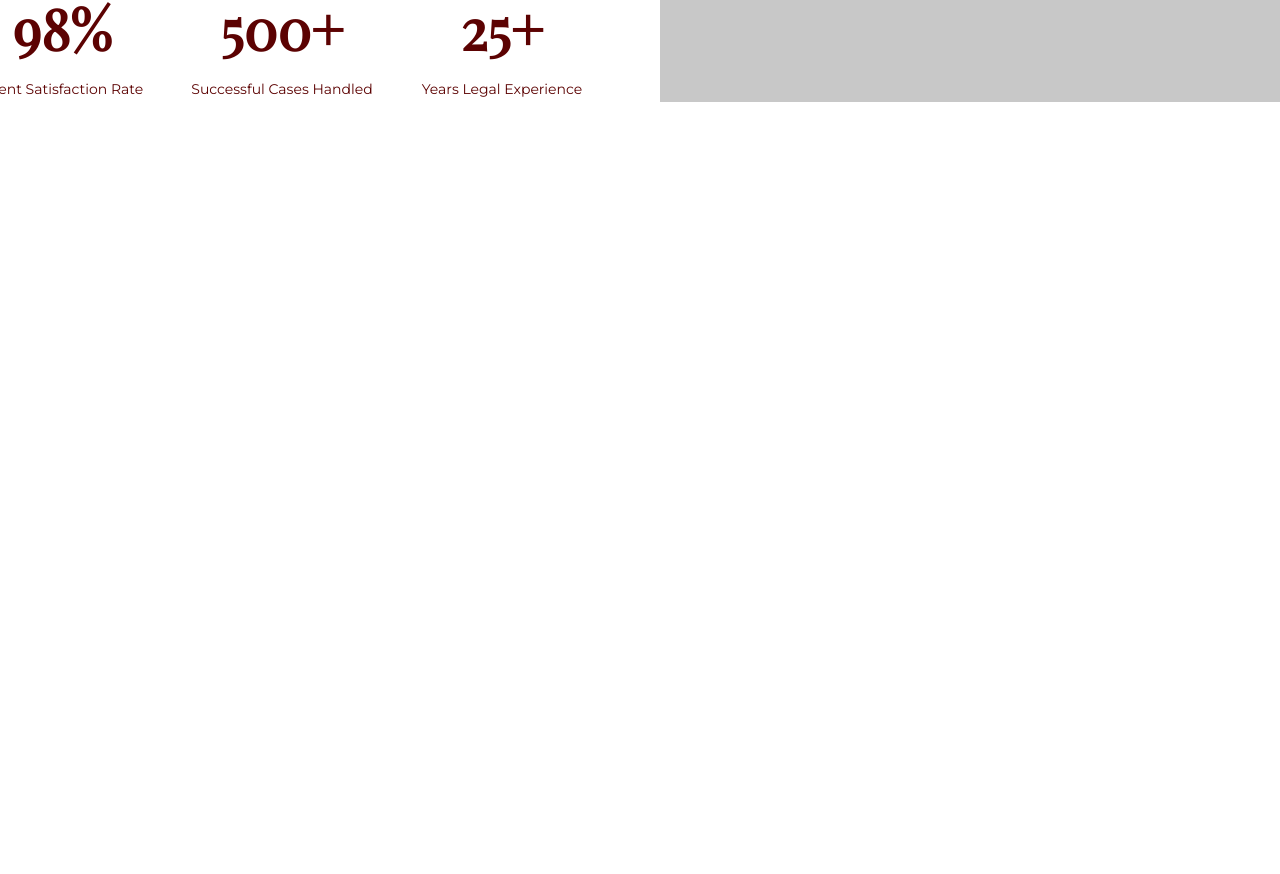
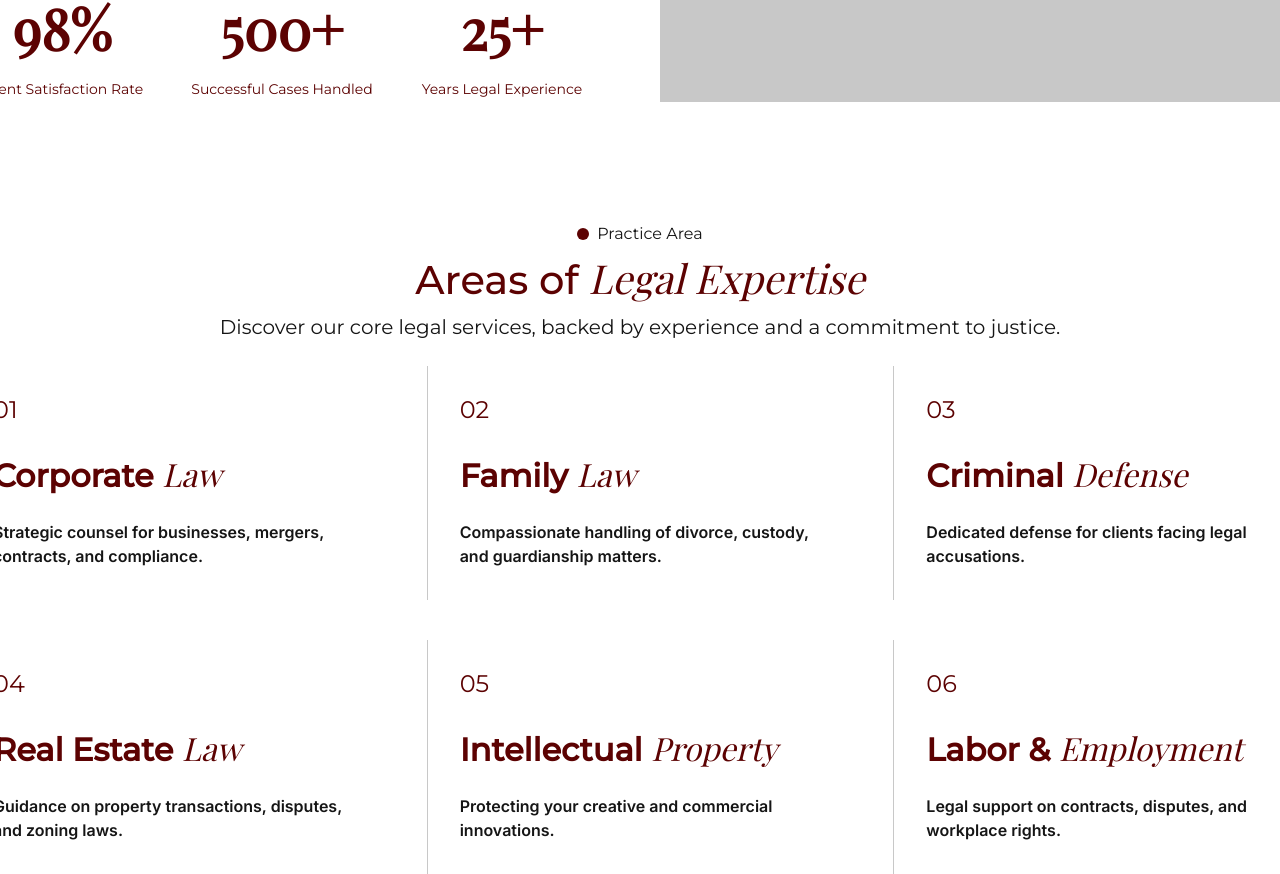
Before and after one commit to YuliaSilk/test-task, a Next.js app: page / in a window 1280 px wide. Shown: the part 783-1657 px from the top of the page. Before the commit the page ends 885 px from the top, so only its background shows below. Built offline with nearby package versions, Linux system fonts and the light colour scheme.

Commit message:
add legal expertise section

```diff
--- a/app/components/home/Hero.tsx
+++ b/app/components/home/Hero.tsx
@@ -11,7 +11,7 @@ const STATS = [
 
 export default function Hero() {
  return (
-  <section className="container-custom grid grid-cols-2 gap-10  mt-29.5">
+  <section className="container-custom grid grid-cols-2 gap-10  mt-29.5 pb-10">
    <div className="w-full pt-20">
     <div className="mb-29.25">
      <div className="h-7  w-fit bg-light flex items-center gap-2 mb-6 px-2  ">
--- /dev/null
+++ b/app/components/home/LegalExpertiseSection.tsx
@@ -0,0 +1,47 @@
+import {areas} from "@/app/constants/practiceAreas";
+
+const LegalExpertise = () => {
+ return (
+  <section className="container-custom pt-20">
+   <div className="flex flex-col items-center justify-center gap-2 mb-6 ">
+    <div className="flex items-center justify-center gap-2 ">
+     <div className="w-3 h-3 rounded-full bg-primary" />
+     <span className="font-montserrat text-base text-[16px]  leading-6">Practice Area</span>
+    </div>
+    <h2 className="font-medium text-[40px] leading-12 tracking-tight-custom ">
+     Areas of
+     <span className="font-playfair font-normal italic"> Legal Expertise</span>
+    </h2>
+    <p className="text-[20px] text-base">
+     Discover our core legal services, backed by experience and a commitment to justice.
+    </p>
+   </div>
+   <div className="grid grid-cols-3 gap-10 ">
+    {areas.map((area, index) => (
+     <div
+      key={index}
+      className={`
+              p-8 flex flex-col
+              border-gray
+              border-l-[0.5px]
+              ${(index + 1) % 3 === 0 ? "border-r-[0.5px]" : ""}
+
+
+            `}
+     >
+      <div className="font-montserrat text-[24px] leading-6 text-primary mb-8">{area.number}</div>
+
+      <h3 className="mb-6">
+       <span className="font-montserrat font-semibold text-[32px] leading-10 text-primary">{area.title} </span>
+       <span className="font-playfair italic font-normal text-[32px] leading-10 text-primary">{area.titleItalic}</span>
+      </h3>
+
+      <p className="font-inter text-[16px] leading-6 text-base">{area.description}</p>
+     </div>
+    ))}
+   </div>
+  </section>
+ );
+};
+
+export default LegalExpertise;
--- /dev/null
+++ b/app/constants/practiceAreas.ts
@@ -0,0 +1,38 @@
+export const areas = [
+ {
+  number: "01",
+  title: "Corporate",
+  titleItalic: "Law",
+  description: "Strategic counsel for businesses, mergers, contracts, and compliance.",
+ },
+ {
+  number: "02",
+  title: "Family",
+  titleItalic: "Law",
+  description: "Compassionate handling of divorce, custody, and guardianship matters.",
+ },
+ {
+  number: "03",
+  title: "Criminal",
+  titleItalic: "Defense",
+  description: "Dedicated defense for clients facing legal accusations.",
+ },
+ {
+  number: "04",
+  title: "Real Estate",
+  titleItalic: "Law",
+  description: "Guidance on property transactions, disputes, and zoning laws.",
+ },
+ {
+  number: "05",
+  title: "Intellectual",
+  titleItalic: "Property",
+  description: "Protecting your creative and commercial innovations.",
+ },
+ {
+  number: "06",
+  title: "Labor &",
+  titleItalic: "Employment",
+  description: "Legal support on contracts, disputes, and workplace rights.",
+ },
+];
--- a/app/globals.css
+++ b/app/globals.css
@@ -25,6 +25,8 @@
  --tracking-tighter-custom: -4%;
 
  --breakpoint-desktop: 1440px;
+
+ /* --border-width-hairline: 0.5px; */
 }
 
 @layer base {
--- a/app/page.tsx
+++ b/app/page.tsx
@@ -1,10 +1,12 @@
 import Hero from "./components/home/Hero";
+import LegalExpertise from "./components/home/LegalExpertiseSection";
 
 export default function Home() {
  return (
   <div className="">
    <main className="">
     <Hero />
+    <LegalExpertise />
    </main>
   </div>
  );
```
